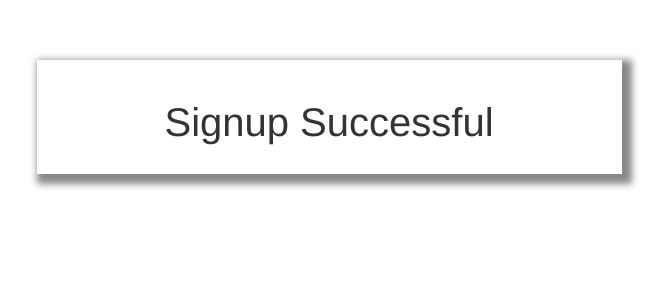
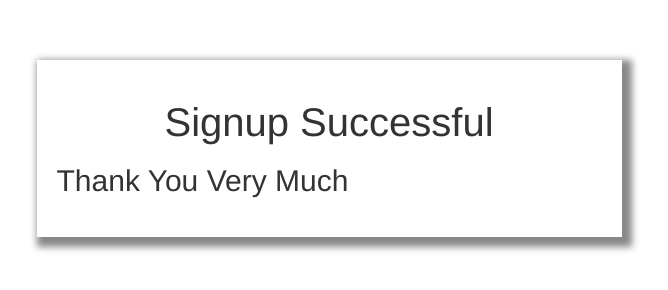
Before and after one commit to om-25/Form, a website: page public/success.html in a window 1280 px wide. Shown: the whole page, without its empty margins (311-979 px from the left). Drawn offline with nearby package versions, Linux system fonts and the light colour scheme.

Commit message:
Update success.html
successfully edited success.html.

```diff
--- a/public/success.html
+++ b/public/success.html
@@ -20,6 +20,7 @@ crossorigin="anonymous">
 </div>
 <div class="col-md-6 main">
    <h1> Signup Successful</h1>
+   <h2> Thank You Very Much<h2>
 </div>
 <div class="col-md-3">
 </div>
```
